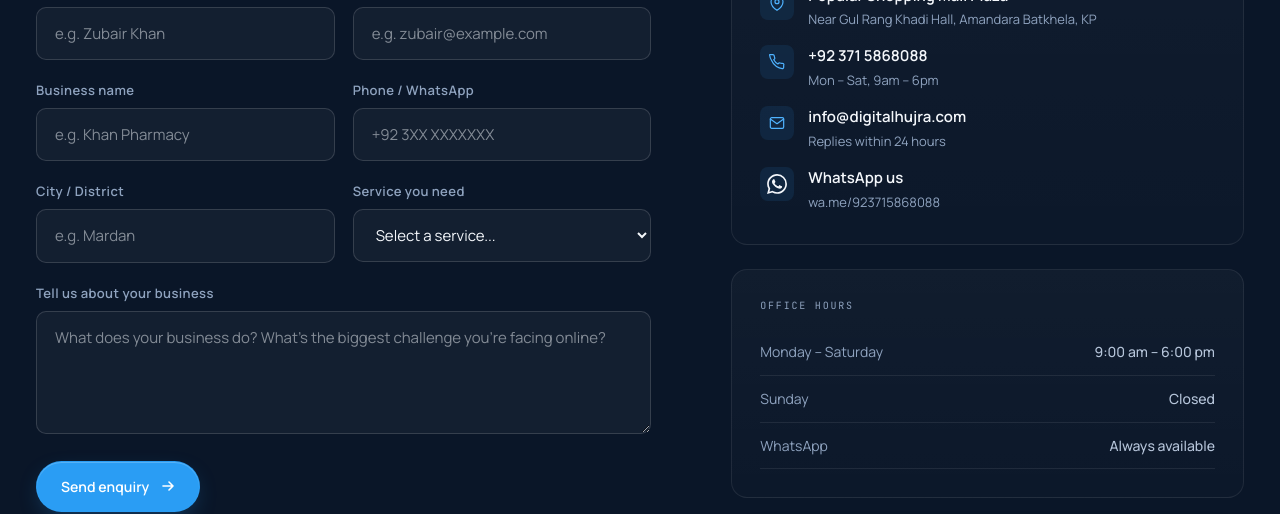
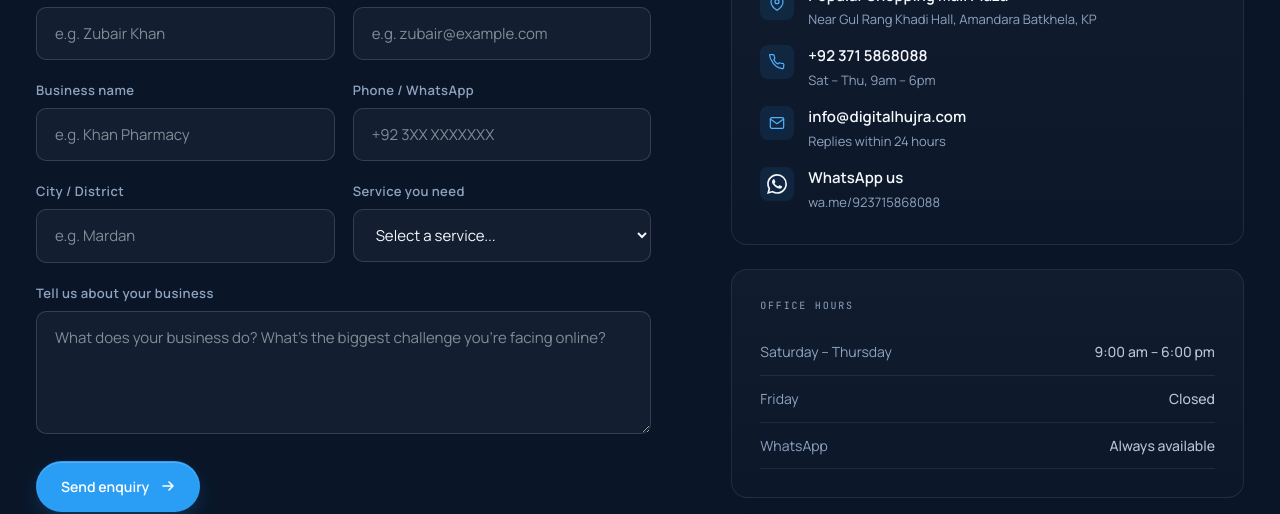
Before and after one commit to usamaghaffar423/DIGITAL-HUJRA-WEBSITE, a Next.js app: page /contact in a window 1280 px wide. Shown: the part 1036-1550 px from the top of the page. Built offline with nearby package versions, Linux system fonts and the light colour scheme.

Commit message:
fix: update office hours to Sat–Thu 9am–6pm, Friday closed
Co-Authored-By: Claude Sonnet 4.6 <noreply@anthropic.com>

```diff
--- a/app/about/page.tsx
+++ b/app/about/page.tsx
@@ -217,8 +217,8 @@ export default function AboutPage() {
                     <div className="mono" style={{ fontSize: 10, letterSpacing: "0.18em", color: "var(--ink-mute)", marginBottom: 12 }}>OFFICE HOURS</div>
                     <div style={{ display: "flex", flexDirection: "column", gap: 6 }}>
                       {[
-                        { d: "Mon – Sat", t: "9:00 am – 6:00 pm" },
-                        { d: "Sunday", t: "Closed" },
+                        { d: "Sat – Thu", t: "9:00 am – 6:00 pm" },
+                        { d: "Friday", t: "Closed" },
                         { d: "WhatsApp", t: "Always available" },
                       ].map((row) => (
                         <div key={row.d} style={{ display: "flex", justifyContent: "space-between", fontSize: 14 }}>
--- a/app/contact/page.tsx
+++ b/app/contact/page.tsx
@@ -236,7 +236,7 @@ export default function ContactPage() {
                     </svg>
                   ),
                   label: "+92 371 5868088",
-                  sub: "Mon – Sat, 9am – 6pm",
+                  sub: "Sat – Thu, 9am – 6pm",
                   color: "var(--blue-2)",
                 },
                 {
@@ -485,7 +485,7 @@ export default function ContactPage() {
                           </svg>
                         ),
                         label: "+92 371 5868088",
-                        sub: "Mon – Sat, 9am – 6pm",
+                        sub: "Sat – Thu, 9am – 6pm",
                         href: "tel:+923715868088",
                       },
                       {
@@ -528,8 +528,8 @@ export default function ContactPage() {
                 <div className="card" style={{ padding: "28px 28px" }}>
                   <div className="mono" style={{ fontSize: 10, letterSpacing: "0.18em", color: "var(--ink-mute)", marginBottom: 16 }}>OFFICE HOURS</div>
                   {[
-                    { d: "Monday – Saturday", t: "9:00 am – 6:00 pm" },
-                    { d: "Sunday", t: "Closed" },
+                    { d: "Saturday – Thursday", t: "9:00 am – 6:00 pm" },
+                    { d: "Friday", t: "Closed" },
                     { d: "WhatsApp", t: "Always available" },
                   ].map((row) => (
                     <div key={row.d} style={{ display: "flex", justifyContent: "space-between", padding: "12px 0", borderBottom: "1px solid var(--line)", fontSize: 14 }}>
```
